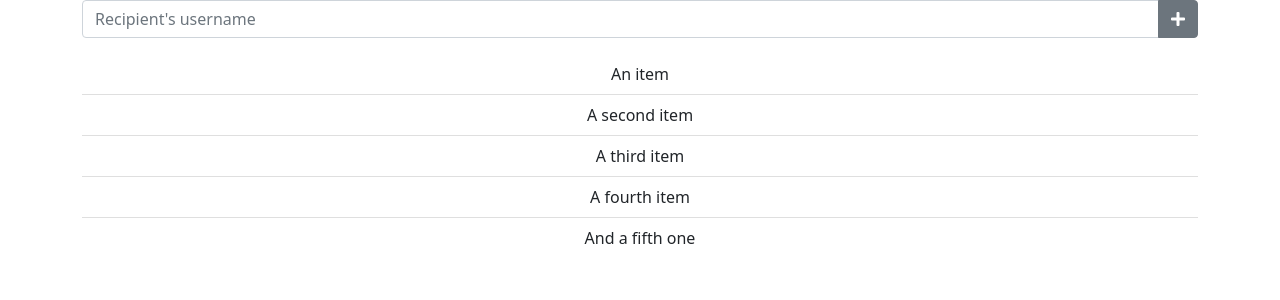
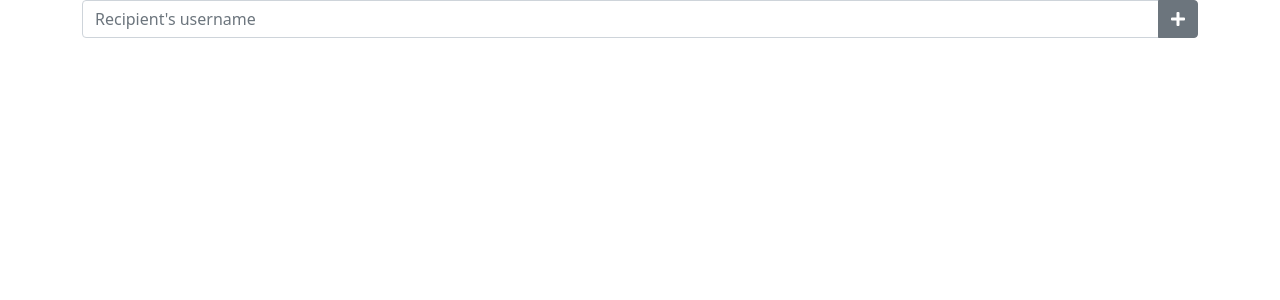
Before and after one commit to karanjkarvinay9/react-todo-app, a React (Create React App) app: page / in a window 1280 px wide. Shown: the top 300 px of the page. Built offline with nearby package versions, Linux system fonts and the light colour scheme.

Commit message:
Changes for dynamically update list as items are added

```diff
--- a/src/Components/todoApp.js
+++ b/src/Components/todoApp.js
@@ -26,7 +26,7 @@ const TodoApp = () => {
 
     return (
         <div>
-            <TodoAppUI dispatch = {dispatch} tempVar = {tempVar} />
+            <TodoAppUI dispatch = {dispatch} list = {state} />
 
         </div>
     )
--- a/src/Components/todoAppUI.js
+++ b/src/Components/todoAppUI.js
@@ -1,25 +1,24 @@
-import React from 'react'
+import React, { useState } from 'react'
 
 
-const TodoAppUI = ({dispatch,tempVar}) => {
+const TodoAppUI = ({dispatch,list}) => {
+    const [data, setData] = useState("")
     return (
         <div className="container">
             <div className="input-group mb-3">
                 <input type="text"
                 className="form-control"
                 placeholder="Recipient's username"
-                aria-label="Recipient's username" aria-describedby="basic-addon2"
-                onChange = {(event)=>{ dispatch({type : "change", value : event.target.value })} }
+                value= {data}
+                onChange = {(event)=>{ setData(event.target.value); dispatch({type : "change", value : event.target.value })} }
                  />
                 <button className="btn btn-secondary"
-                onClick = {()=>{dispatch( {type :"Add" })} } > <i className="fa fa-plus"></i> </button>
+                onClick = {()=>{dispatch( {type :"Add" }); setData("")} } > <i className="fa fa-plus"></i> </button>
             </div>
             <ul className="list-group list-group-flush">
-                <li className="list-group-item">An item</li>
-                <li className="list-group-item">A second item</li>
-                <li className="list-group-item">A third item</li>
-                <li className="list-group-item">A fourth item</li>
-                <li className="list-group-item">And a fifth one</li>
+                {list.map((curr) => {
+                    return <li className="list-group-item">{ curr }</li>
+                })}
             </ul>
         </div>
     )
```
